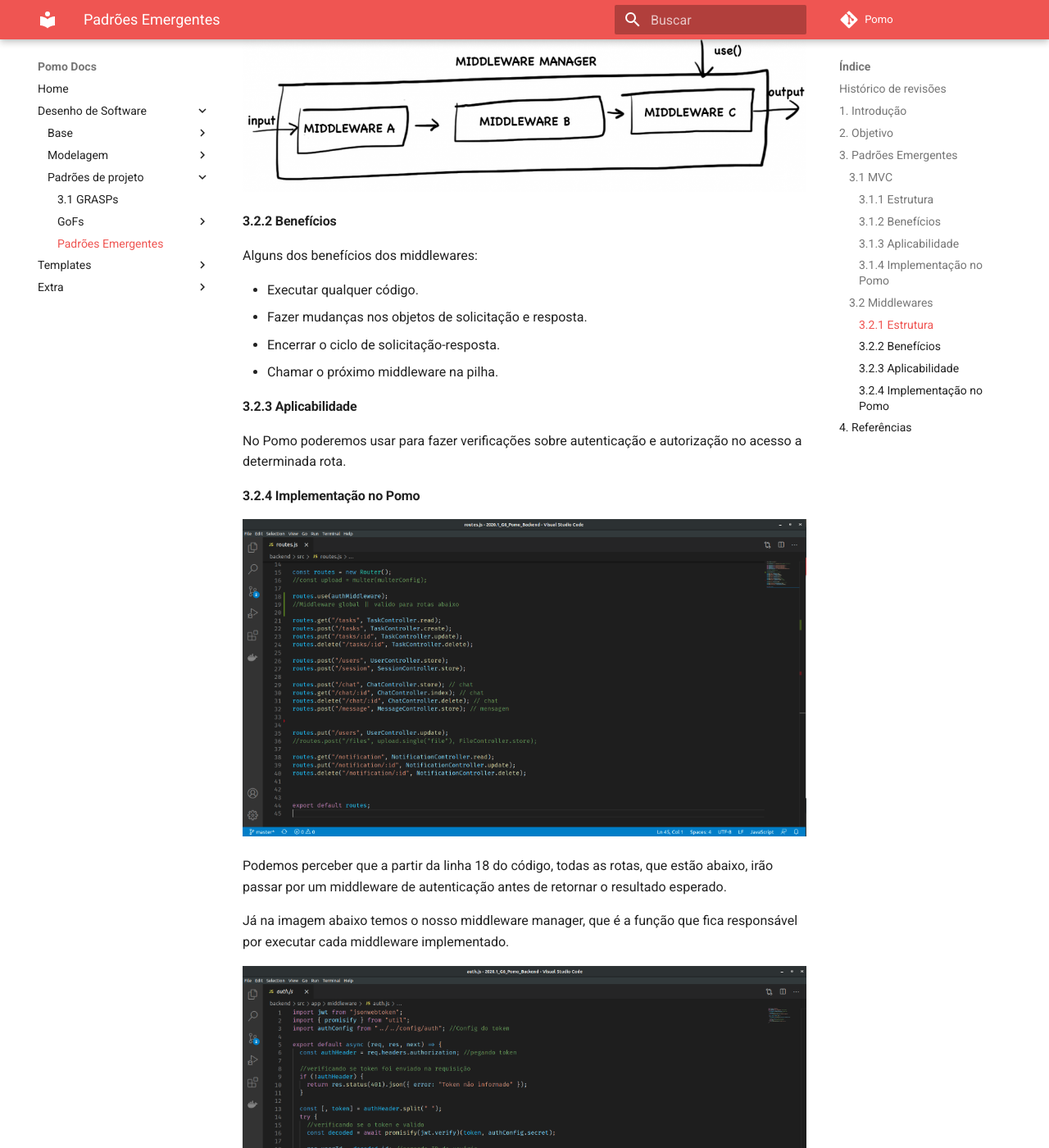
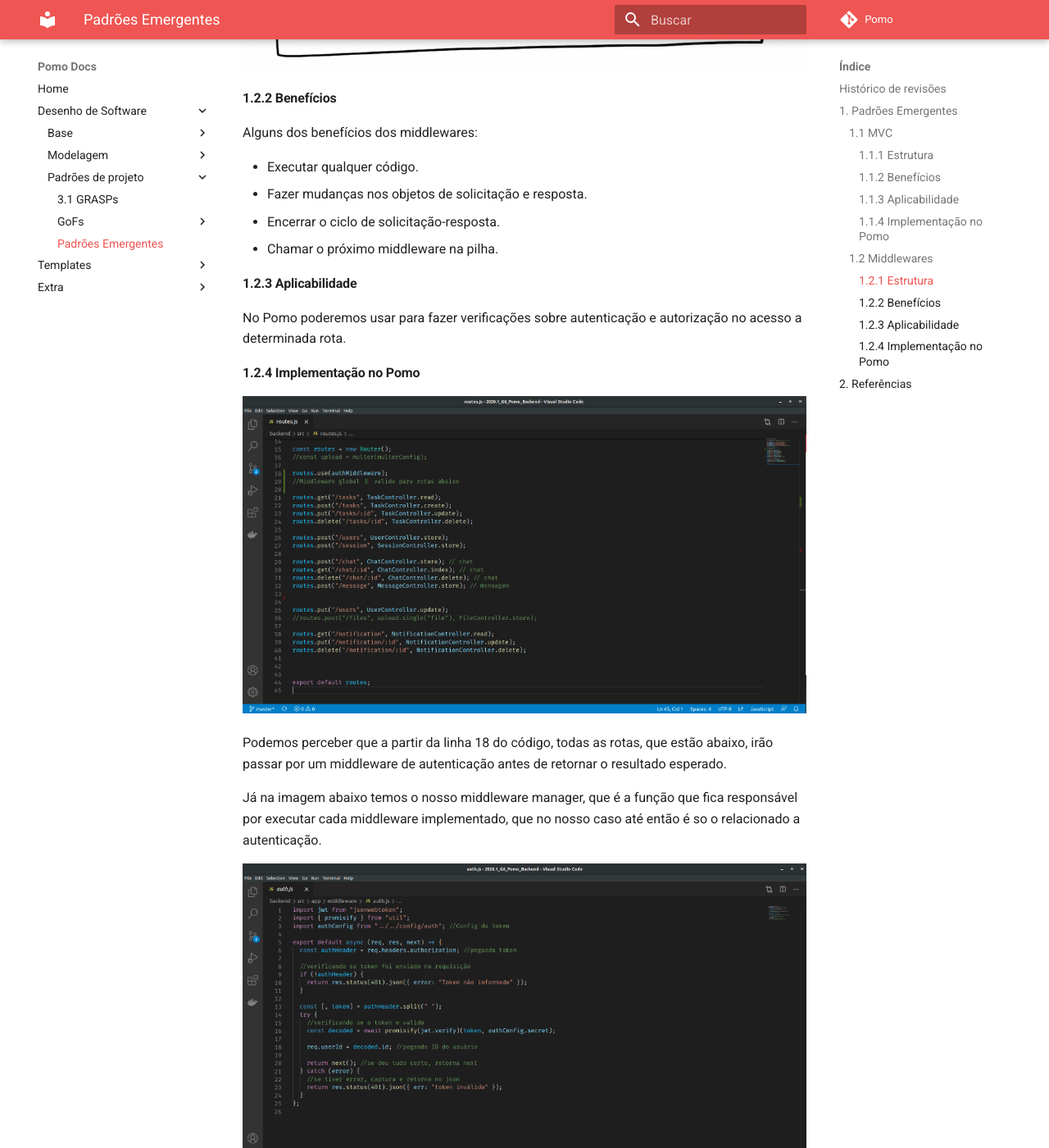
Before and after one commit to UnBArqDsw/2020.1_G6_Pomo, an MkDocs documentation site: the page built from docs/padrões-de-projeto/modulo3.5/padroes_emergentes.md, in a window 1280 px wide and 1400 px high, scrolled down 2820 px. Shown: the whole window at 82% size. Built offline with MkDocs 1.6.1 and Material for MkDocs 9.7.7, drawn with Linux system fonts in a browser that asks for light colours; comment, search, counter and statistics services are not loaded; some of the changed text lies outside the part shown.

Commit message:
[DOC] retirando partes de introducao e objetivo por nao achar muita literatura

```diff
--- a/docs/padrões-de-projeto/modulo3.5/padroes_emergentes.md
+++ b/docs/padrões-de-projeto/modulo3.5/padroes_emergentes.md
@@ -9,32 +9,27 @@
 
 <br>
 
-## **1. Introdução**
+## **1. Padrões Emergentes**
 
-## **2. Objetivo**
+### **1.1 MVC**
 
-
-## **3. Padrões Emergentes**
-
-### **3.1 MVC**
-
-#### **3.1.1 Estrutura**
+#### **1.1.1 Estrutura**
 
 O MVC é utilizado em muitos projetos devido à arquitetura que possui, o que possibilita a divisão do projeto em camadas muito bem definidas. Cada uma delas, o Model, o Controller e a View, executa o que lhe é definido e nada mais do que isso.
 
 ![estrutura basica do MVC](../../img/padroes/emergentes/estrutura_mvc.png)
 
-#### **3.1.2 Benefícios**
+#### **1.1.2 Benefícios**
 
 A utilização do padrão MVC trás como benefício isolar as regras de negócios da lógica de apresentação, a interface com o usuário. Isto possibilita a existência de várias interfaces com o usuário que podem ser modificadas sem que haja a necessidade da alteração das regras de negócios, proporcionando assim muito mais flexibilidade e oportunidades de reuso das classes.
 
 Uma das características de um padrão de projeto é poder aplicá-lo em sistemas distintos. O padrão MVC pode ser utilizado em vários tipos de projetos como, por exemplo, desktop, web e mobile.
 
-#### **3.1.3 Aplicabilidade**
+#### **1.1.3 Aplicabilidade**
 
 Este padrão poderá ser utilizado no Pomo mas com algumas adaptações. Como a nossa API só visa organizar os dados, só faz sentido, no nosso caso, utilizar as duas abordagens relacionadas à essa organização que são MODEL e CONTROLLER. Pois a VIEW será feita em um outro framework numa abordagem totalmente diferente. Este padrão só retorna dados do tipo JSON.
 
-#### **3.1.4 Implementação no Pomo**
+#### **1.1.4 Implementação no Pomo**
 
 Como foi explicado acima, o padrão não será implementado por completo devido a camada VIEW não estar presente nessa parte do desenvolvimento do projeto. Abaixo segue um trecho do trabalho do grupo Unigrade que reflete bem o que foi implementado, também, no Pomo:
 
@@ -44,9 +39,9 @@ Segue a foto da implementação do padrão MVC no projeto POMO:
 
 ![implementação do mvc no pomo](../../img/padroes/emergentes/implementacao_mvc.png)
 
-### **3.2 Middlewares**
+### **1.2 Middlewares**
 
-#### **3.2.1 Estrutura**
+#### **1.2.1 Estrutura**
 O padrão de Middleware implementado pelo express já é bem conhecido e tem sido usado por desenvolvedores em outras linguagens há muitos anos. Podemos dizer que se trata de uma implementação do padrão intercepting filter pattern do chain of responsibility.
 
 A implementação representa um pipeline de processamento onde handlers, units e filters são funções. Essa funções são conectadas criando uma sequência de processamento assíncrona que permite pré-processamento, processamento e pós-processamento de qualquer tipo de dado.
@@ -54,7 +49,7 @@ Uma das principais vantagens desse pattern é a facilidade de adicionar plugins
 
 ![estrutura do padrão Middleware](../../img/padroes/emergentes/middleware_estrutura.png)
 
-#### **3.2.2 Benefícios**
+#### **1.2.2 Benefícios**
 
 Alguns dos benefícios dos middlewares:
 
@@ -63,25 +58,23 @@ Alguns dos benefícios dos middlewares:
 * Encerrar o ciclo de solicitação-resposta.
 * Chamar o próximo middleware na pilha.
 
-#### **3.2.3 Aplicabilidade**
+#### **1.2.3 Aplicabilidade**
 
 No Pomo poderemos usar para fazer verificações sobre autenticação e autorização no acesso a determinada rota.
 
-#### **3.2.4 Implementação no Pomo**
+#### **1.2.4 Implementação no Pomo**
 
 ![implementacao do middleware](../../img/padroes/emergentes/routes.png)
 
 Podemos perceber que a partir da linha 18 do código, todas as rotas, que estão abaixo, irão passar por um middleware de autenticação antes de retornar o resultado esperado.
 
-Já na imagem abaixo temos o nosso middleware manager, que é a função que fica responsável por executar cada middleware implementado.
+Já na imagem abaixo temos o nosso middleware manager, que é a função que fica responsável por executar cada middleware implementado, que no nosso caso até então é so o relacionado a autenticação.
 
 ![implementacao do middleware](../../img/padroes/emergentes/middleware_manager.png)
 
 
 
-
-
-## **4. Referências**
+## **2. Referências**
 
 1. Higor. Introdução ao padrão MVC. Devmedia, 2013. Disponível em: <https://www.devmedia.com.br/introducao-ao-padrao-mvc/29308>. Acesso em: 26/10/2020.
 
```
